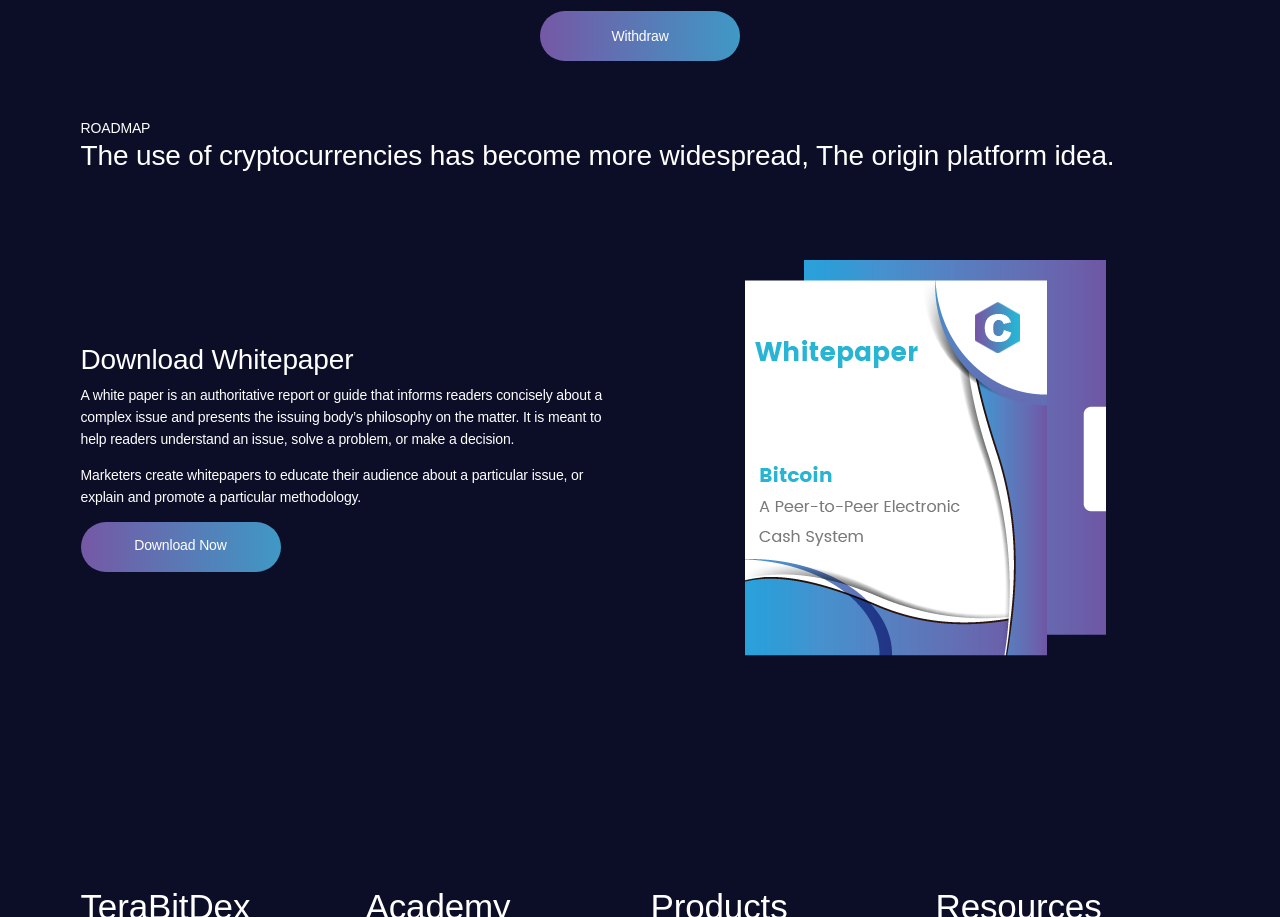
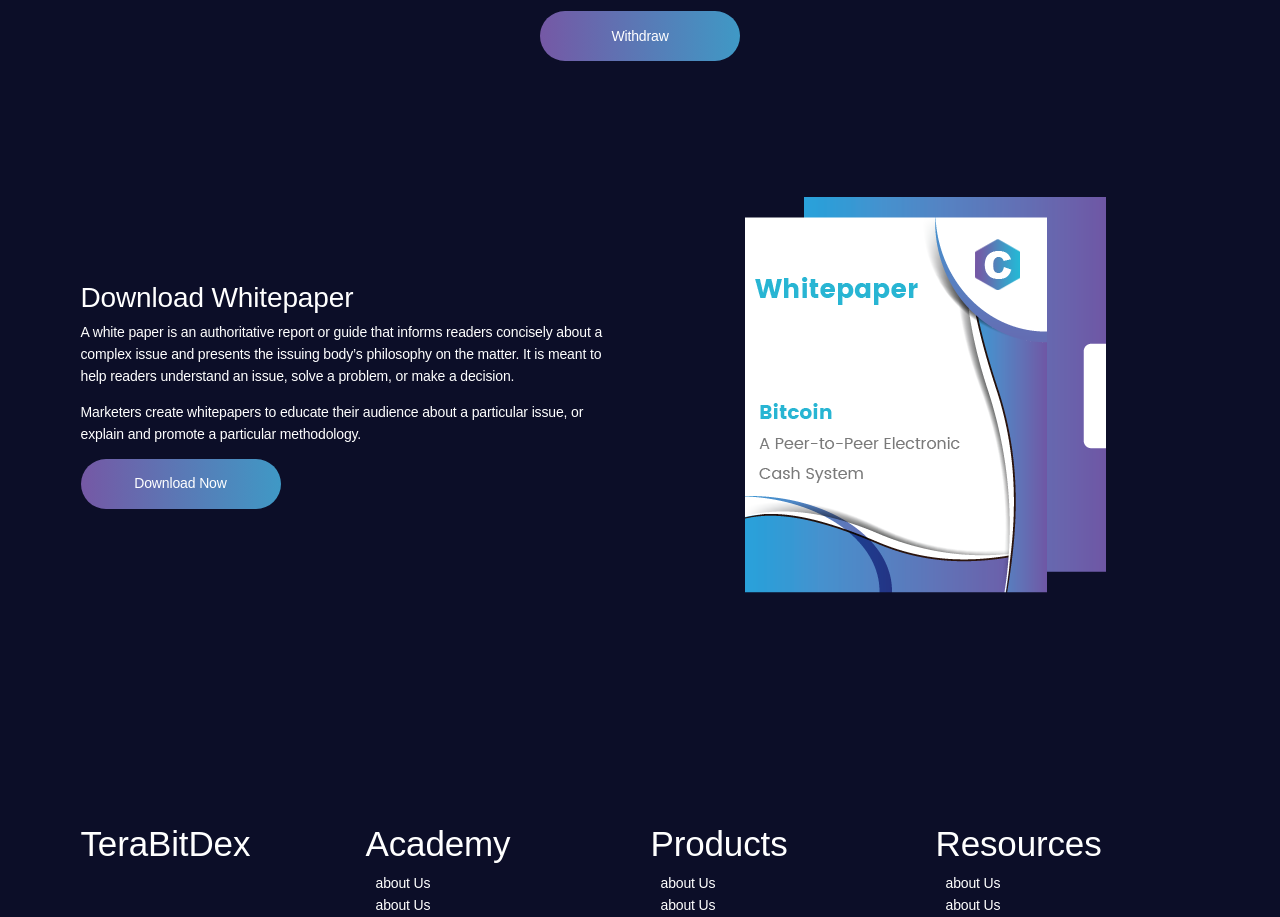
Before and after one commit to AdhikBagul/tbx, a plain HTML site: page index.html in a window 1280 px wide. Shown: the part 4797-5714 px from the top of the page. Drawn offline with Linux system fonts and the light colour scheme; a script that the page names is missing; some icons are missing; a web font is replaced by a local one.

Commit message:
roadmap hide

```diff
--- a/index.html
+++ b/index.html
@@ -574,7 +574,7 @@
 				</div>
 			</div>
 		</section>
-		<section class="v5-roadmap-area s-py-100 section" style="background-image: url('assets/img/home5/roadmap-bg.jpg');" id="v5-roadmap">
+		<section class="v5-roadmap-area s-py-100 section" style="display: none;" id="v5-roadmap">
 		    <div class="container">
 		    	<div class="row">
 		    		<div class="col-xs-12 col-sm-12 col-md-12">
```
